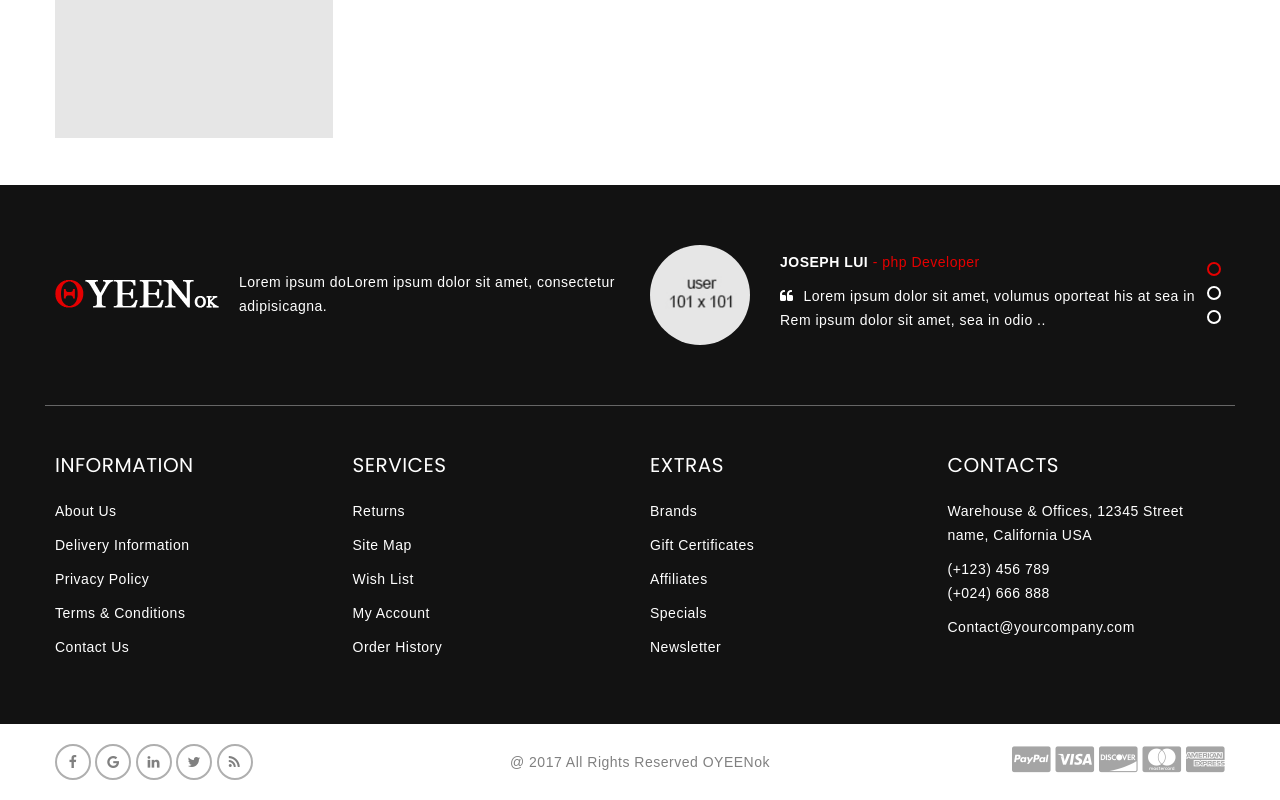
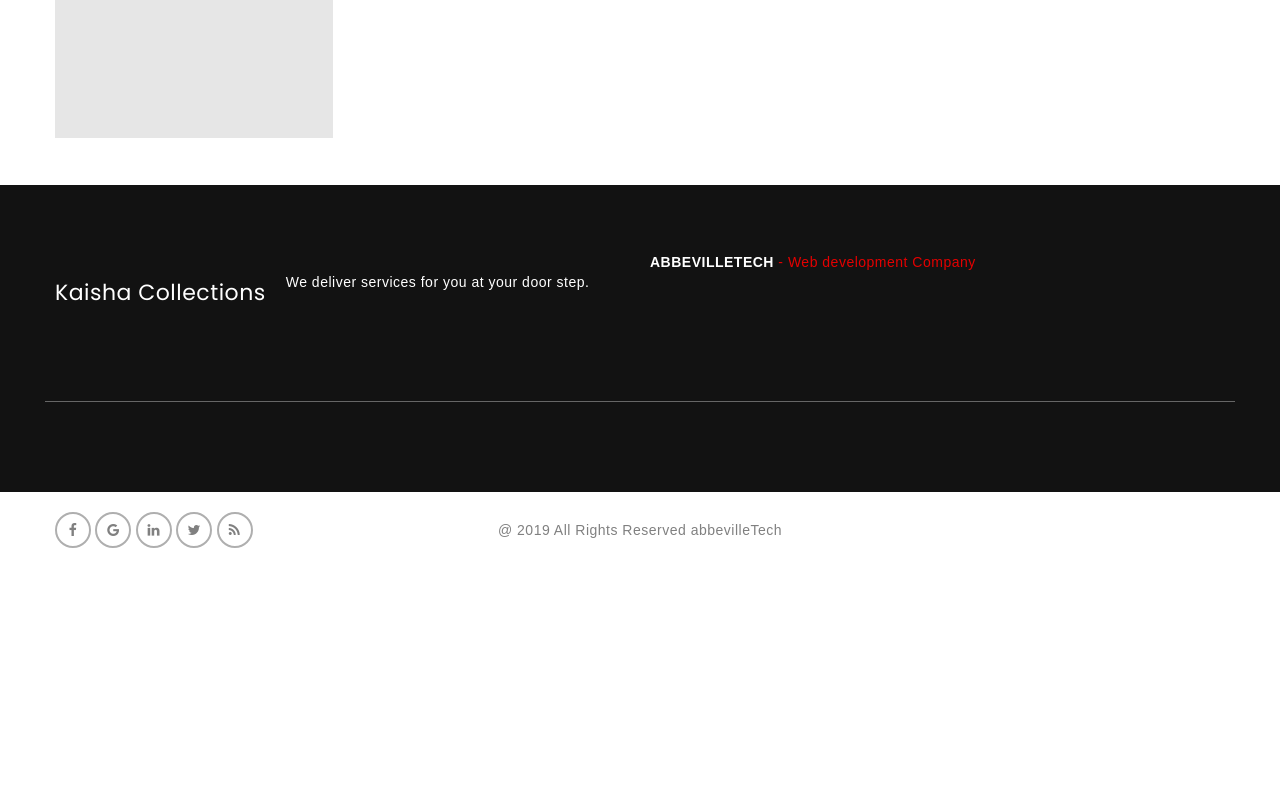
Before and after one commit to kaishacollections/products, a plain HTML site: page about.html in a window 1280 px wide. Shown: the part 1291-2091 px from the top of the page. After the commit the page ends 1859 px from the top, so only its background shows below. Drawn offline with Linux system fonts and the light colour scheme.

Commit message:
About us footer updated

```diff
--- a/about.html
+++ b/about.html
@@ -221,20 +221,20 @@
         <div class="row">
           <div class="footer-top pb_60 mb_30">
             <div class="col-xs-12 col-sm-6">
-            <div class="footer-logo"> <a href="index.html"> <img src="images/footer-logo.png" alt="OYEENok"> </a> </div>
-            <div class="footer-desc">Lorem ipsum doLorem ipsum dolor sit amet, consectetur adipisicagna.</div>
+              <div class="footer-logo"> <a href="index.html"> <!-- <img src="images/footer-logo.png" alt="OYEENok"> --><h3 class="logo">Kaisha Collections</h3> </a> </div>
+              <div class="footer-desc">We deliver services for you at your door step.</div>
             </div>
             <!-- =====  testimonial  ===== -->
             <div class="col-xs-12 col-sm-6">
               <div class="Testimonial">
                 <div class="client owl-carousel">
                   <div class="item client-detail">
-                  <div class="client-avatar"> <img alt="" src="images/user1.jpg"> </div>
-                  <div class="client-title"><strong>joseph Lui</strong></div>
-                  <div class="client-designation mb_10"> - php Developer</div>
-                  <p><i class="fa fa-quote-left" aria-hidden="true"></i>Lorem ipsum dolor sit amet, volumus oporteat his at sea in Rem ipsum dolor sit amet, sea in odio ..</p>
+                    <!-- <div class="client-avatar"> <img alt="" src="images/user1.jpg"> </div> -->
+                    <div class="client-title"><strong>AbbevilleTech</strong></div>
+                    <div class="client-designation mb_10"> - Web development Company</div>
+                    <!-- <p><i class="fa fa-quote-left" aria-hidden="true"></i>Lorem ipsum dolor sit amet, volumus oporteat his at sea in Rem ipsum dolor sit amet, sea in odio ..</p> -->
                   </div>
-                <div class="item client-detail">
+                  <!-- <div class="item client-detail">
                     <div class="client-avatar"> <img alt="" src="images/user2.jpg"> </div>
                     <div class="client-title"><strong>joseph Lui</strong></div>
                     <div class="client-designation mb_10"> - php Developer</div>
@@ -245,14 +245,14 @@
                     <div class="client-title"><strong>joseph Lui</strong></div>
                     <div class="client-designation mb_10"> - php Developer</div>
                     <p><i class="fa fa-quote-left" aria-hidden="true"></i>Lorem ipsum dolor sit amet, volumus oporteat his at sea in Rem ipsum dolor sit amet, sea in odio ..</p>
-                </div>
+                  </div> -->
                 </div>
               </div>
             </div>
             <!-- =====  testimonial end ===== -->
           </div>
         </div>
-      <div class="row">
+        <!-- <div class="row">
           <div class="col-md-3 footer-block">
             <h6 class="footer-title ptb_20">Information</h6>
             <ul>
@@ -292,7 +292,7 @@
               <li>Contact@yourcompany.com</li>
             </ul>
           </div>
-      </div>
+        </div> -->
       </div>
       <div class="footer-bottom mt_60 ptb_20">
         <div class="container">
@@ -309,9 +309,9 @@
               </div>
             </div>
             <div class="col-sm-4">
-            <div class="copyright-part text-center">@ 2017 All Rights Reserved OYEENok</div>
+              <div class="copyright-part text-center">@ 2019 All Rights Reserved abbevilleTech</div>
             </div>
-          <div class="col-sm-4">
+            <!-- <div class="col-sm-4">
               <div class="payment-icon text-right">
                 <ul>
                   <li><i class="fa fa-cc-paypal "></i></li>
@@ -321,17 +321,19 @@
                   <li><i class="fa fa-cc-amex"></i></li>
                 </ul>
               </div>
-          </div>
+            </div> -->
           </div>
         </div>
       </div>
     </div>
     <!-- =====  FOOTER END  ===== -->
+  </div>
   <a id="scrollup"></a>
   <script src="js/jQuery_v3.1.1.min.js"></script>
   <script src="js/owl.carousel.min.js"></script>
   <script src="js/bootstrap.min.js"></script>
   <script src="js/jquery.magnific-popup.js"></script>
+  <script src="js/jquery.firstVisitPopup.js"></script>
   <script src="js/custom.js"></script>
 </body>
 
```
Lines whose indentation alone changed are shown as unchanged.
